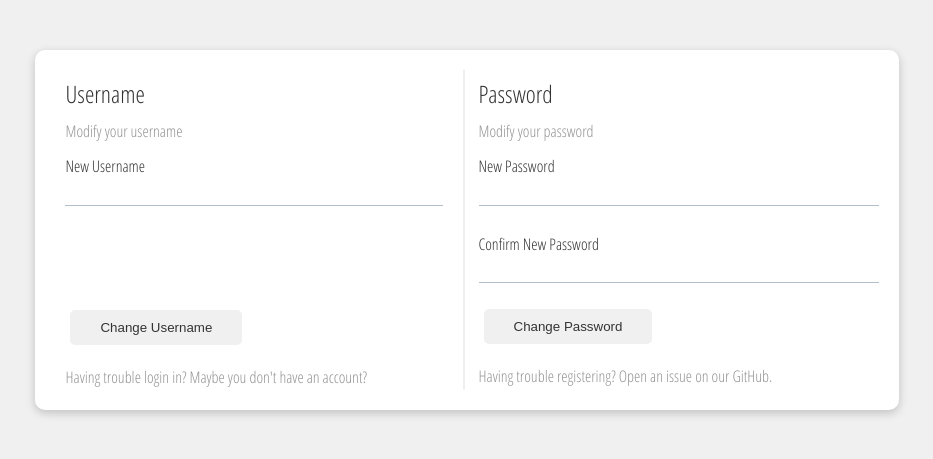
After one commit to Brianna1915403/cart-api, a PHP site: page /WebServicesProject/curlModify.php in a window 1280 px wide. The commit adds this page. Shown: the top 459 px of the page, without its empty margins (173-1106 px from the left). Run offline with PHP 8.4, Linux system fonts and the light colour scheme.

Commit message:
added Modify.html

```diff
--- a/client/convert.html
+++ b/client/convert.html
@@ -6,8 +6,11 @@
     <title>Converter | Conversion</title>
 </head>
 <body class="light-theme-bg-accent">
+
+
     <!-- Forms -->
     <div class="container">
+        <input class="btn light-theme-bg-accent light-theme-text" type="submit" name="modifyAccount" value="Modify Account">
         <div class="hForm card light-theme-bg-main">
             <section class="file-form">
                 <header>
--- /dev/null
+++ b/client/curlModify.php
@@ -0,0 +1,5 @@
+<?php
+    session_start();
+    require "init.php";
+    include("modify.html");
+?>
--- /dev/null
+++ b/client/modify.html
@@ -0,0 +1,51 @@
+<!DOCTYPE html>
+<html lang="en">
+<head>
+    <link rel='stylesheet' href='css/style.css' type='text/css'>
+    <link rel='stylesheet' href='css/utilities.css' type='text/css'>
+    <title>Converter | Login/Register</title>
+</head>
+<body class="light-theme-bg-accent">
+    <!-- Forms -->
+    <div class="container">
+        <div class="hForm card light-theme-bg-main">
+            <?php
+                if(isset($_GET['error'])) {
+                    echo "<div class='error'>
+                        <i class='fas fa-info-circle'></i>
+                        <span id='#error-text' style='margin-left: 5px;'>".$_GET['error']."!</span></div>";
+                }
+            ?>
+            <section class="login-form">
+                <header>
+                    <h2>Username</h2>
+                    <p>Modify your username</p>
+                </header>
+                <form action="" method="post">
+                    <label>New Username <input type="text" name="new_username" required></label><br /><br />
+
+                    <input class="btn light-theme-bg-accent light-theme-text" type="submit" name="updateUsername" value="Change Username">
+                </form>
+                <footer>
+                    Having trouble login in? Maybe you don't have an account?
+                </footer>
+            </section>
+            <section class="registration-form">
+                <header>
+                    <h2>Password</h2>
+                    <p>Modify your password</p>
+                </header>
+                <form action="" method="post">
+                    <label>New Password <input type="password" name="new_password" required></label><br /><br />
+                    <label>Confirm New Password <input type="password" name="confirm_new_password" required></label><br /><br />
+
+                    <input class="btn light-theme-bg-accent light-theme-text" type="submit" name="updatePassword" value="Change Password">
+                </form>
+                <footer>
+                    Having trouble registering? Open an issue on our GitHub.
+                </footer>
+            </section>
+        </div>
+    </div>
+</body>
+</html>
```
Also changed, not shown: client/curlConvert.php (+4 -3 lines).
